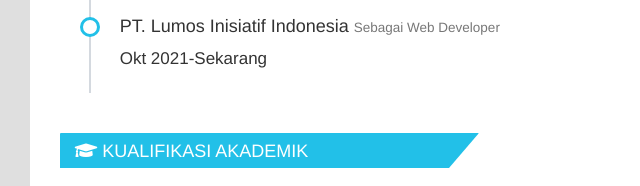
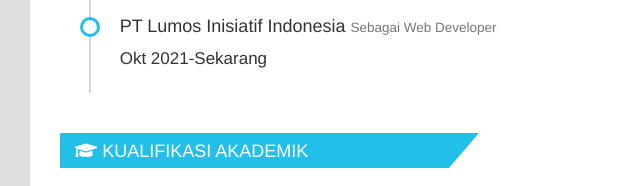
Before and after one commit to budianto24/resume, a plain HTML site: page index.html in a window 1280 px wide. Shown: the part 558-744 px from the top of the page, 397-1037 px from the left. Drawn offline with Linux system fonts and the light colour scheme.

Commit message:
update CV

```diff
--- a/index.html
+++ b/index.html
@@ -146,7 +146,7 @@
                                 <table class="table">
                                     <tr>
                                         <td width="650px" style="padding: 0px;">
-                                            <h4 style="margin-top: 0px;">PT. Lumos Inisiatif Indonesia <small>Sebagai Web Developer</small></h4>
+                                            <h4 style="margin-top: 0px;">PT Lumos Inisiatif Indonesia <small>Sebagai Web Developer</small></h4>
                                             <p>Okt 2021-Sekarang</p>
                                         </td>
                                         <td class="text-center">
```
